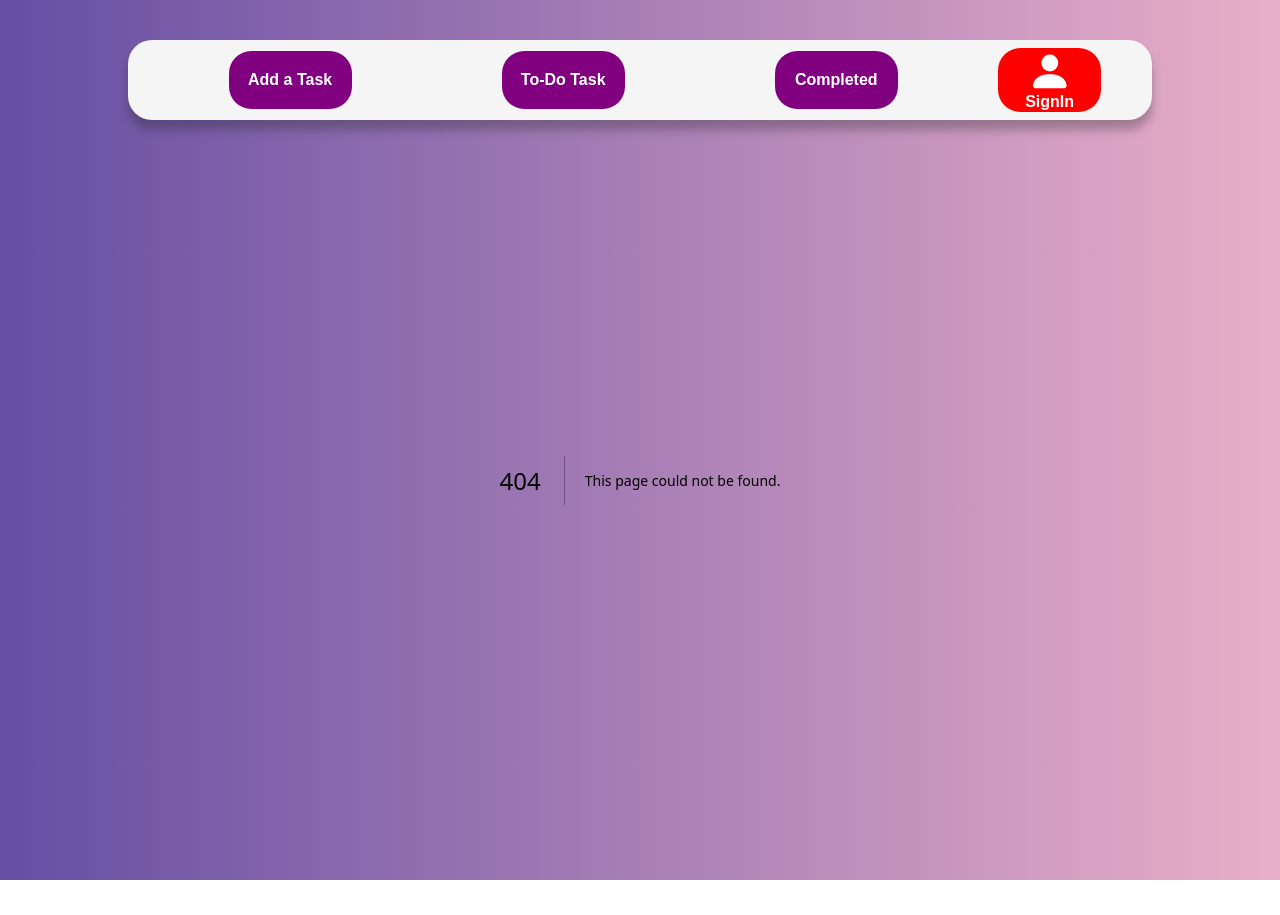
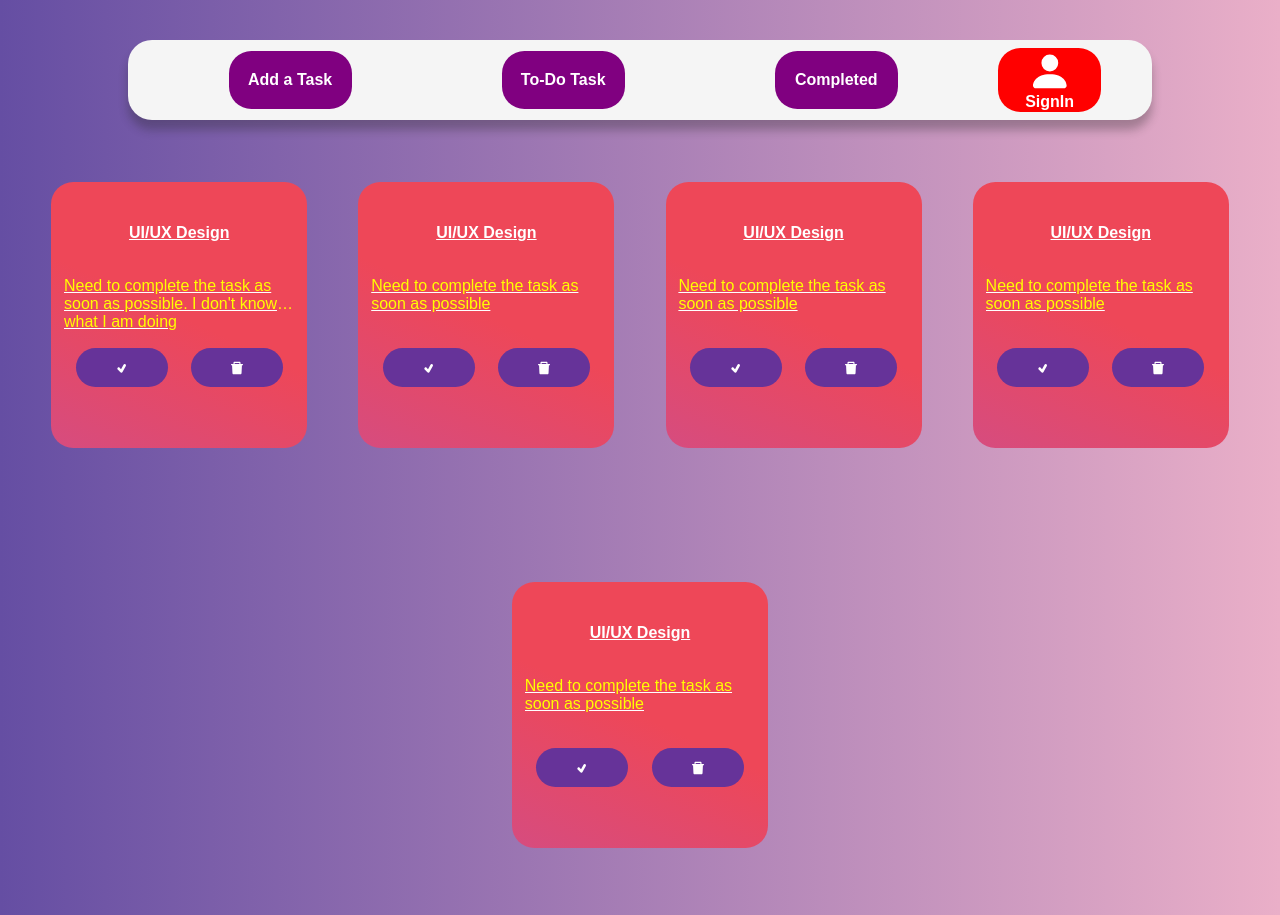
Before and after one commit to PrabeshPP/ToDo-Full-StackWebApp, a Next.js app in the folder frontend/: page /todos in a window 1280 px wide. Before the commit this address had no page. Before the commit the page ends 880 px from the top, so only its background shows below. Built offline with nearby package versions, Linux system fonts and the light colour scheme.

Commit message:
dynamic routing

```diff
--- /dev/null
+++ b/frontend/app/todos/page.tsx
@@ -0,0 +1,46 @@
+import React from 'react'
+import classes from "../../styles/todo.module.scss";
+import TodoComponent from '../../components/Todo/todoComponent';
+
+const todoList=[
+    {
+        id:1,
+        title:"UI/UX Design",
+        description:"Need to complete the task as soon as possible. I don't know what I am doing",
+        isCompleted:false
+    },
+    {
+        id:2,
+        title:"UI/UX Design",
+        description:"Need to complete the task as soon as possible",
+        isCompleted:false
+    },
+    {
+        id:3,
+        title:"UI/UX Design",
+        description:"Need to complete the task as soon as possible",
+        isCompleted:false
+    },
+    {
+        id:4,
+        title:"UI/UX Design",
+        description:"Need to complete the task as soon as possible",
+        isCompleted:false
+    },
+    {
+        id:5,
+        title:"UI/UX Design",
+        description:"Need to complete the task as soon as possible",
+        isCompleted:false
+    },
+]
+
+const page = () => {
+  return (
+    <div className={classes.container}>
+       <TodoComponent todoList={todoList}/>
+    </div>
+  )
+}
+
+export default page
--- a/frontend/components/Navigation/MainNavigation.module.scss
+++ b/frontend/components/Navigation/MainNavigation.module.scss
@@ -13,6 +13,7 @@ $nav-Cursor:pointer;
     box-shadow: 0px 10px 10px rgba(33, 32, 32, 0.301);
     display: flex;
     align-items: center;
+    z-index: 10;
 }
 
 .navList{
@@ -35,6 +36,7 @@ $nav-Cursor:pointer;
     font-weight: bold;
     color: $primary-textColor;
     cursor: pointer;
+    text-decoration: none;
 }
 
 .navBox:hover{
--- a/frontend/components/Navigation/MainNavigation.tsx
+++ b/frontend/components/Navigation/MainNavigation.tsx
@@ -1,6 +1,7 @@
 import React from 'react'
 import classes from './MainNavigation.module.scss';
 import {BsPersonFill} from "react-icons/bs";
+import Link from 'next/link';
 
 
 
@@ -11,9 +12,9 @@ const MainNavigation = () => {
         <div className={classes.navBox}>
           Add a Task
         </div>
-        <div className={classes.navBox}>
+        <Link className={classes.navBox} href="/todos">
           To-Do Task
-        </div>
+        </Link>
         <div className={classes.navBox}>
           Completed
         </div>
--- /dev/null
+++ b/frontend/components/Todo/todoComponent.module.scss
@@ -0,0 +1,87 @@
+$primary-textColor:white;
+
+
+.box{
+    min-height: 100vh;
+    width: 100%;
+    display: flex;
+    padding-top: 1%;
+    flex-wrap: wrap;
+    align-items: center;
+    justify-content: center;
+}
+
+.card{
+    cursor: pointer;
+    background-image: linear-gradient(25deg,#d64c7f,#ee4758 50%);
+    height: 30vh;
+    width: 20%;
+    margin: 2%;
+    border-radius: 1.4rem;
+    display: flex;
+    flex-direction: column;
+    align-items: center;
+    padding-top: 2%;
+    color: $primary-textColor;
+}
+
+.titleBox{
+    height: 20%;
+    width: 90%;
+    text-align: center;
+    .title{
+        font-weight: bold;
+    }
+}
+.descriptionBox{
+    margin-top: 2%;
+    height: 30%;
+    width: 90%;
+    color: yellow;
+    text-overflow:ellipsis;
+    overflow:hidden;
+    display: -webkit-box !important;
+    -webkit-line-clamp: 2;
+    -webkit-box-orient: vertical;
+    white-space: normal;
+}
+
+.buttonBox{
+    display: flex;
+    height: 20%;
+    width: 90%;
+    margin-top: 6%;
+    justify-content: space-around;
+
+    .addButton{
+        height: 80%;
+        width: 40%;
+        background: rebeccapurple;
+        display: flex;
+        align-items: center;
+        justify-content: center;
+        border-radius: 1.3rem;
+    }
+
+    .addButton:hover{
+        box-shadow: 2px 2px 10px rgba(0, 0, 0, 0.532);
+    }
+
+    .deleteButton{
+        height: 80%;
+        width: 40%;
+        background: rebeccapurple;
+        display: flex;
+        align-items: center;
+        justify-content: center;
+        border-radius: 1.3rem;
+    }
+
+    .deleteButton:hover{
+        box-shadow: 2px 2px 10px rgba(0, 0, 0, 0.532);
+    }
+}
+
+.card:hover{
+    box-shadow:5px 5px 10px rgba(0, 0, 0, 0.363);
+}
--- /dev/null
+++ b/frontend/components/Todo/todoComponent.tsx
@@ -0,0 +1,42 @@
+import classes from "./todoComponent.module.scss";
+import {TiTick} from "react-icons/ti";
+import {AiFillDelete} from "react-icons/ai";
+import Link from "next/link"
+
+interface todo{
+    id:number,
+    title:string,
+    description:string,
+    isCompleted:boolean
+}
+
+const TodoComponent=(props:{todoList:Array<todo>})=>{
+    return (
+        <div className={classes.box}>
+            {
+                props.todoList.map((todoItem)=>{
+                    return <Link href="" key={todoItem.id} className={classes.card}>
+                        <div className={classes.titleBox}>
+                            <p className={classes.title}>{todoItem.title}</p>
+                        </div>
+                        <div className={classes.descriptionBox}>
+                            <p>{todoItem.description}</p>
+                        </div>
+                        <div className={classes.buttonBox}>
+                            <div className={classes.addButton}>{
+                                <TiTick/>
+                            }</div>
+                            <div className={classes.deleteButton}>
+                                {
+                                    <AiFillDelete/>
+                                }
+                            </div>
+                        </div>
+                    </Link>
+                })
+            }
+        </div>
+    )
+}
+
+export default TodoComponent;
--- /dev/null
+++ b/frontend/styles/todo.module.scss
@@ -0,0 +1,11 @@
+.container{
+    height: 100vh;
+    width: 100%;
+    position:absolute;
+    top: 0%;
+    z-index: 0;
+    padding-left: 0%;
+    padding-right: 0%;
+    padding-top: 8%;
+    box-sizing:border-box;
+}
```
Also changed, not shown: frontend/app/todos/[todoID]/page.tsx (added, +16 -0 lines), frontend/components/UI/cardUI.tsx (added, +7 -0 lines), frontend/components/UI/cardUI.module.scss (added).
